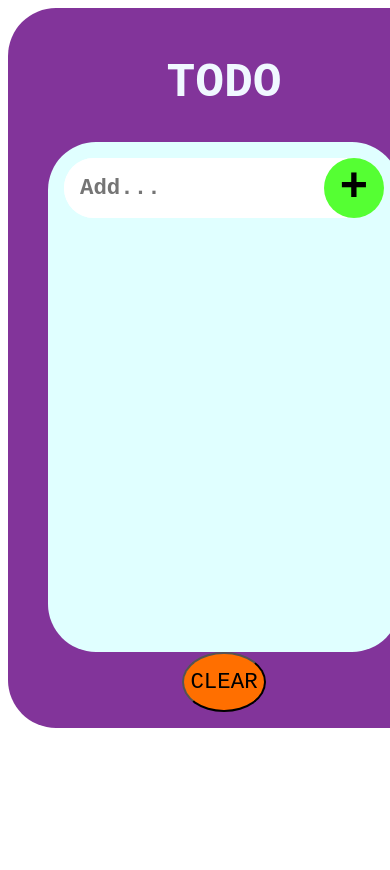
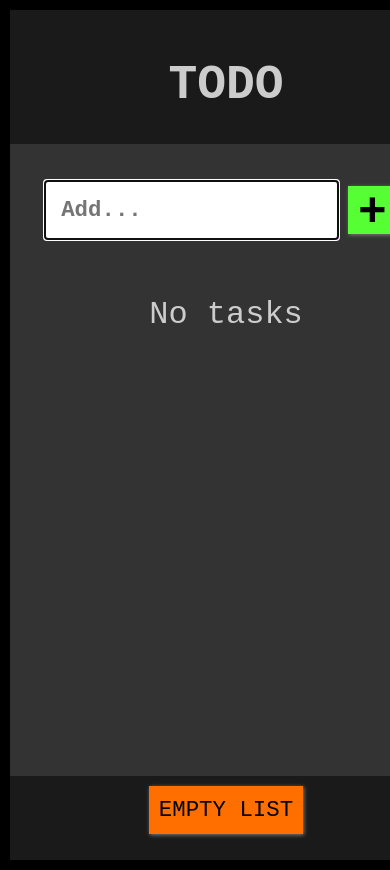
Before and after one commit to FredrikAndersson-MU24/exam-typescript-react, a React (Vite) app: page / in a window 390 px wide. Shown: the top 870 px of the page. Before the commit the page ends 844 px from the top, so only its background shows below. Built offline with nearby package versions, Linux system fonts and the light colour scheme.

Commit message:
added interface ListItemProps in App. Changed to darker colortheme and some responsiveness in style.css. Corrected type in inteface ListProps in List.tsx. Changed props according to new ListItemProps interface.

```diff
--- a/src/App.tsx
+++ b/src/App.tsx
@@ -1,4 +1,4 @@
-import { useEffect, useState, useRef } from "react";
+import { useEffect, useState } from "react";
 import Button from "./components/Button";
 import InputTextField from "./components/InputTextField";
 import List from "./components/List";
@@ -6,75 +6,106 @@ import Title from "./components/Title";
 import ListItem from "./components/ListItem";
 import "./style/style.css";
 
-export interface Task {
+interface Task {
+  id: number;
   name: string;
   value: string;
+  checked: boolean;
+}
+export interface ListItemProps {
+  id: number;
+  name: string;
+  value: string;
+  checked: boolean;
+  style: React.CSSProperties | undefined;
+  onchange: React.ChangeEventHandler<HTMLInputElement>;
+  clickLabel: React.MouseEventHandler<HTMLElement>;
+  clickDelete: React.MouseEventHandler<HTMLElement> | undefined;
 }
 
 function App() {
   const [text, setText] = useState<string>("");
-  const [tasksArray, setTasksArray] = useState<Array<Task>>([]);
-  const [warning, setWarning] = useState<string>("");
-  const isMounted = useRef(false);
+  const [tasks, setTasks] = useState<Array<Task>>(
+    JSON.parse((localStorage.getItem("tasks") as string) || "[]")
+  );
+  const id = tasks.length ? tasks[tasks.length - 1].id + 1 : 1;
 
   const handleAddTask = () => {
     if (text.trim() !== "") {
-      setTasksArray((a) => [...a, { name: text.trim(), value: "todo" }]);
+      setTasks((a) => [
+        ...a,
+        { id: id, name: text.trim(), value: "todo", checked: false },
+      ]);
       setText("");
-    } else {
-      setWarning("Input valid text!");
-      setTimeout(() => {
-        setWarning(""), 100;
-      });
     }
   };
 
-  useEffect(() => {
-    const arrayFromLS = JSON.parse(localStorage.getItem("tasks") as string);
-    if (arrayFromLS && Array.isArray(arrayFromLS)) {
-      console.log("loading from local storage");
-      setTasksArray(arrayFromLS);
-    }
-  }, []);
+  const handleCheckTask = (id: number) => {
+    const tempArray = tasks.map((item) =>
+      item.id === id ? { ...item, checked: !item.checked } : item
+    );
+    setTasks(tempArray);
+  };
+
+  const handleDeleteTask = (id: number) => {
+    const tempArray = tasks.filter((item) => Number(item.id) !== id);
+    setTasks(tempArray);
+  };
 
   useEffect(() => {
-    if (isMounted.current) {
-      if (tasksArray) {
-        console.log("saving to local storage");
-        localStorage.setItem("tasks", JSON.stringify(tasksArray));
-      }
-    } else {
-      isMounted.current = true;
+    if (tasks) {
+      localStorage.setItem("tasks", JSON.stringify(tasks));
     }
-  }, [tasksArray]);
-
-  useEffect(() => {}, [warning]);
+  }, [tasks]);
 
   return (
     <main className="wrapper">
       <Title />
+
       <section className="input-list-wrapper">
-        <div className="input-wrapper">
+        <form className="input-wrapper">
           <InputTextField
-            type="text"
+            type="search"
             placeholder="Add..."
             onchange={(e) => {
               setText(e.target.value);
             }}
           />
           <Button text="+" onclick={() => handleAddTask()} class="button-add" />
-        </div>
-
-        <List
-          li={tasksArray.map((item: any, index) => {
-            return <ListItem key={index} name={item.name} value={item.value} />;
-          })}
-        />
+        </form>
+        {tasks.length ? (
+          <List
+            li={tasks.map((item: any) => {
+              return (
+                <ListItem
+                  key={item.id}
+                  id={item.id}
+                  name={item.name}
+                  value={item.value}
+                  checked={item.checked}
+                  style={
+                    item.checked
+                      ? {
+                          textDecoration: "line-through",
+                          color: "gray",
+                        }
+                      : undefined
+                  }
+                  onchange={() => handleCheckTask(item.id)}
+                  clickLabel={() => handleCheckTask(item.id)}
+                  clickDelete={() => handleDeleteTask(item.id)}
+                />
+              );
+            })}
+          />
+        ) : (
+          <p className="empty-list-message">No tasks</p>
+        )}
       </section>
 
       <Button
-        text="CLEAR"
-        onclick={() => setTasksArray([])}
+        text="EMPTY LIST"
+        onclick={() => setTasks([])}
         class="button-clear"
       />
     </main>
--- a/src/components/Button.tsx
+++ b/src/components/Button.tsx
@@ -1,6 +1,6 @@
 interface ButtonProps {
   text: string;
-  onclick: React.MouseEventHandler<HTMLButtonElement>;
+  onclick: React.MouseEventHandler<HTMLElement> | undefined;
   class: string;
 }
 
--- a/src/components/InputTextField.tsx
+++ b/src/components/InputTextField.tsx
@@ -8,10 +8,13 @@ const InputTextField = (props: InputTextFieldProps) => {
   return (
     <>
       <input
+        className="input-text"
         type={props.type}
         placeholder={props.placeholder}
         onChange={props.onchange}
         id="input"
+        required
+        autoFocus
       />
     </>
   );
--- a/src/components/List.tsx
+++ b/src/components/List.tsx
@@ -1,5 +1,5 @@
 interface ListProps {
-  li: any;
+  li: React.ReactNode;
 }
 
 const List = (props: ListProps) => {
--- a/src/components/ListItem.tsx
+++ b/src/components/ListItem.tsx
@@ -1,23 +1,29 @@
-import { Task } from "../App";
-import { useEffect, useState } from "react";
-const ListItem = (props: Task) => {
-  const [status, setStatus] = useState<boolean>(false);
-  const [className, setClassName] = useState<string>("li-todo");
-  useEffect(() => {
-    {
-      status ? setClassName("li-done") : setClassName("li-todo");
-    }
-  }, [status]);
+import { ListItemProps } from "../App";
+import Button from "./Button";
+const ListItem = (props: ListItemProps) => {
   return (
     <>
-      <li
-        value={className}
-        onClick={() => {
-          setStatus(!status);
-        }}
-        className={className}
-      >
-        {props.name}
+      <li key={props.id}>
+        <input
+          id={props.id.toString()}
+          type="checkbox"
+          onChange={props.onchange}
+          checked={props.checked}
+          className="checkbox"
+        />
+        <label
+          style={props.style}
+          htmlFor={props.id.toString()}
+          className="li-todo"
+          onClick={() => props.clickLabel}
+        >
+          {props.name}
+        </label>
+        <Button
+          text="&#10799;"
+          onclick={props.clickDelete}
+          class="button-del"
+        />
       </li>
     </>
   );
--- a/src/style/style.css
+++ b/src/style/style.css
@@ -1,55 +1,111 @@
 :root {
   box-sizing: border-box;
   --font-family: "Courier New", Courier, monospace;
+  --background-color: hsla(0, 0%, 10%);
+  --ul-background-color: hsla(0, 0%, 20%);
+  --li-background-color: hsla(0, 0%, 10%);
+  --li-background-color-hover: hsla(0, 0%, 15%);
+  --li-background-color-active: hsla(0, 0%, 5%);
+  --font-color: hsla(0, 0%, 80%);
 }
-
 body {
-  background-color: hsl(0, 0, 10);
+  margin: 0;
+  height: 100vh;
+  width: 100vw;
+  background-color: var(--background-color);
+}
+main {
+  margin: auto;
+  min-width: 400px;
+  max-width: 1200px;
+  background-color: var(--background-color);
+  display: flex;
+  flex-direction: column;
+  align-items: center;
+  padding: 1rem;
+  user-select: none;
+  border: 10px solid black;
 }
 
 h1 {
   font-family: var(--font-family);
   font-size: 3rem;
-  color: aliceblue;
-}
-
-li {
-  font-family: var(--font-family);
-  min-height: 2rem;
-  font-size: 1.4rem;
-  font-weight: bold;
-  list-style-type: none;
-  background-color: hsl(289, 100%, 85%);
-  margin-bottom: 0.1rem;
-  padding: 1rem;
-  border: none;
-  border-radius: 2rem;
-}
-
-li:hover {
-  background-color: hsl(289, 100%, 90%);
-}
-li:active {
-  background-color: hsl(289, 100%, 70%);
+  color: var(--font-color);
 }
 
 ul {
-  height: 400px;
+  display: flex;
+  flex-direction: column;
+  height: auto;
   overflow: auto;
   padding: 0;
   overflow-x: hidden;
   margin-top: 0;
+  flex-grow: 1;
 }
 
-input {
-  height: 60px;
+li {
+  background-color: var(--li-background-color);
+  color: var(--font-color);
+  display: flex;
+  align-items: center;
+  min-height: fit-content;
+  list-style-type: none;
+  margin: 0.2rem;
+  margin-top: 0;
+  padding: 1rem;
+  border: none;
+  box-shadow: 1px 1px 4px gray;
+}
+
+li:hover {
+  background-color: var(--li-background-color-hover);
+}
+li:active {
+  background-color: var(--li-background-color-active);
+  box-shadow: 1px 1px 4px gray inset;
+}
+
+.input-wrapper {
+  height: 4rem;
+  display: flex;
+  flex-direction: row;
+  align-items: center;
+  height: fit-content;
+  margin: 0.2rem;
+  margin-top: 0;
+  padding: 1rem;
+}
+
+.input-list-wrapper {
+  display: flex;
+  flex-direction: column;
+  flex-grow: 1;
+  background-color: var(--ul-background-color);
+  min-width: 400px;
+  width: 100%;
+  height: 600px;
+  padding: 1rem;
+}
+@media (min-width: 800px) {
+  .input-list-wrapper {
+    display: flex;
+    flex-direction: row-reverse;
+    flex-grow: 1;
+    background-color: var(--ul-background-color);
+    width: 100%;
+    height: 600px;
+    padding: 1rem;
+  }
+}
+.input-text {
   min-width: 70%;
   font-family: var(--font-family);
   font-weight: bold;
   font-size: 1.4rem;
   border: none;
-  border-radius: 3rem;
-  padding: 0;
+  /* border-radius: 1rem; */
+  padding: 1rem;
   padding-left: 1rem;
   color: black;
   flex-grow: 1;
@@ -57,9 +113,13 @@ input {
 
 button {
   font-family: var(--font-family);
-  border-radius: 50%;
-  height: 60px;
-  width: 60px;
+  height: 3rem;
+  min-width: 3rem;
+  padding: 0;
+  padding-left: 10px;
+  padding-right: 10px;
+  margin: 10px;
+  box-shadow: 1px 1px 4px gray;
 }
 
 .button-add {
@@ -74,57 +134,60 @@ button {
   background-color: hsla(110, 100%, 70%);
 }
 .button-add:active {
+  box-shadow: 1px 1px 4px gray inset;
   background-color: hsla(110, 100%, 50%);
 }
+.button-del {
+  background-color: hsl(240, 100%, 60%);
+  color: lightgray;
+  font-family: "Segoe UI", Tahoma, Geneva, Verdana, sans-serif;
+  border: none;
+  font-weight: bold;
+  font-size: 2rem;
+  flex-shrink: 0;
+}
+
+.button-del:hover {
+  background-color: hsl(240, 100%, 70%);
+}
+.button-del:active {
+  box-shadow: 1px 1px 4px gray inset;
+  background-color: hsla(240, 100%, 50%);
+}
 .button-clear {
+  border: none;
   background-color: hsla(26, 100%, 50%);
   font-size: 1.4rem;
   width: fit-content;
 }
 .button-clear:active {
+  box-shadow: 1px 1px 4px gray inset;
   background-color: hsla(26, 100%, 40%);
 }
 .button-clear:hover {
   background-color: hsla(26, 100%, 60%);
 }
 
-main {
-  background-color: hsla(286, 100%, 25%, 0.798);
-  display: flex;
-  flex-direction: column;
-  align-items: center;
-  min-width: 400px;
-  max-width: 800px;
-  padding: 1rem;
-  border-radius: 3rem;
-  user-select: none;
+.checkbox {
+  height: 40px;
+  width: 40px;
+  flex-shrink: 0;
 }
 
-.input-wrapper {
-  background-color: white;
+label {
   display: flex;
-  flex-direction: row;
+  justify-content: flex-start;
   align-items: center;
-  height: fit-content;
-  border: none;
-  /* border-style: groove; */
-  border-radius: 3rem;
-  margin-bottom: 0.1rem;
-  padding: 0;
-}
-.input-list-wrapper {
-  background-color: lightcyan;
-  width: 80%;
-  display: flex;
-  flex-direction: column;
-  border-radius: 3rem;
-  padding: 1rem;
+  flex-grow: 1;
+  font-family: var(--font-family);
+  font-size: 1.4rem;
+  font-weight: bold;
+  padding-left: 10px;
 }
 
-.li-todo {
-  text-decoration: none;
+.empty-list-message {
+  font-family: var(--font-family);
+  color: var(--font-color);
+  font-size: 2rem;
+  text-align: center;
 }
-.li-done {
-  text-decoration: line-through;
-  color: lightgrey;
-}
```
